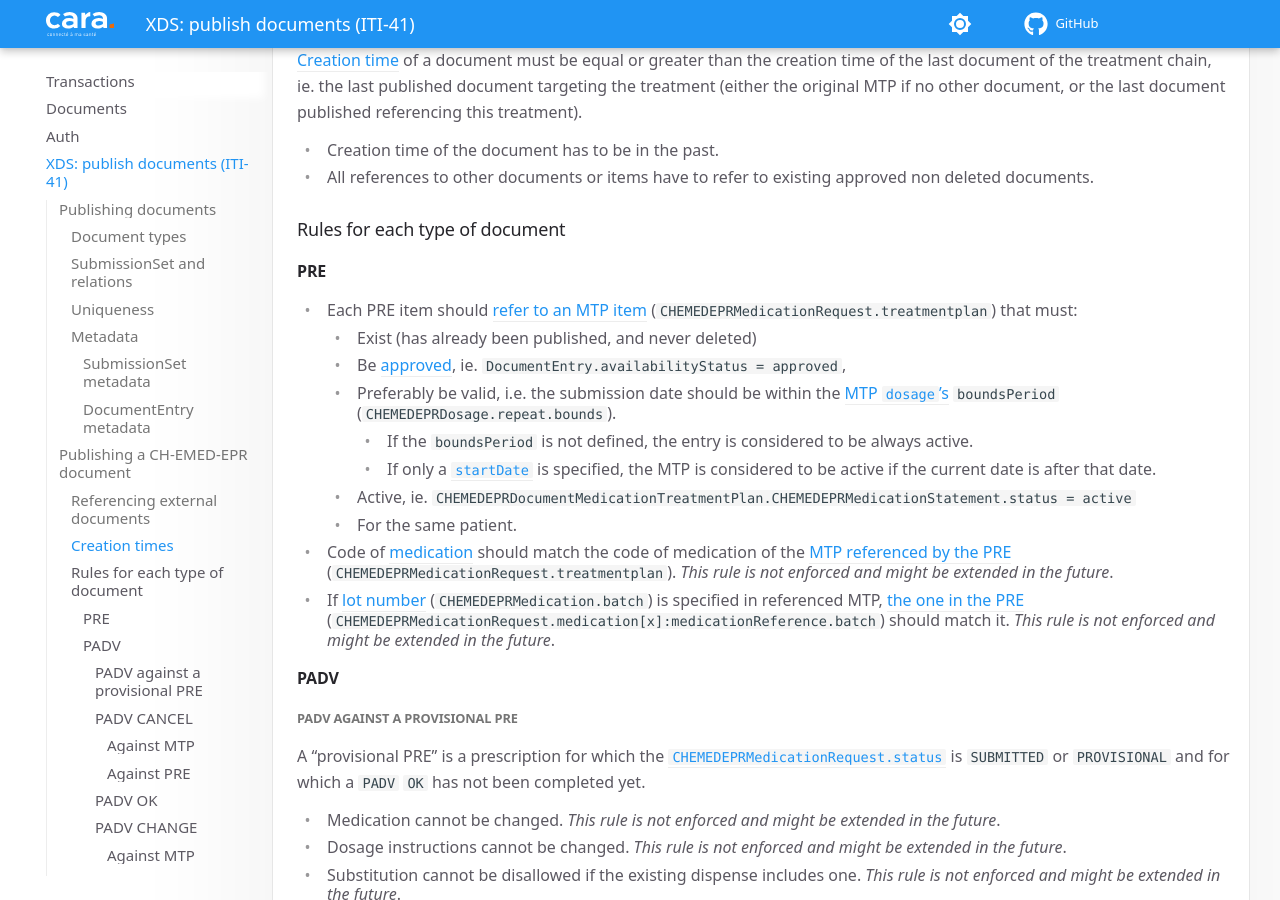
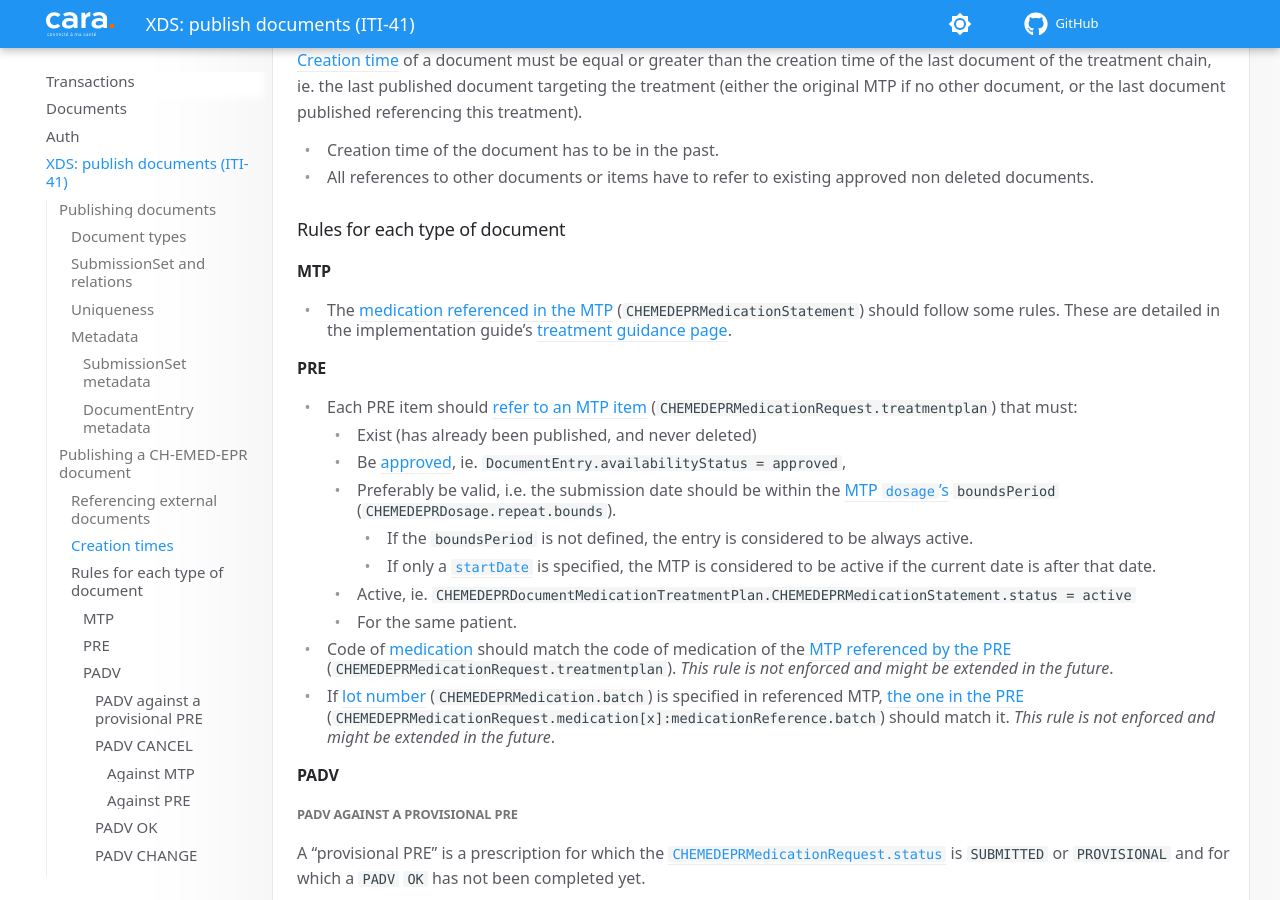
Before and after one commit to CARA-ch/emed-service-guide, an MkDocs documentation site: the page built from docs/transactions/iti41.md, in a window 1280 px wide and 900 px high, scrolled down 4449 px. Built offline with MkDocs 1.6.1 and Material for MkDocs 9.7.7, drawn with Linux system fonts in a browser that asks for light colours; comment, search, counter and statistics services are not loaded.

Commit message:
#25 add reference to treatment guidance in IG

```diff
--- a/docs/transactions/iti41.md
+++ b/docs/transactions/iti41.md
@@ -103,6 +103,8 @@ This implies that the metadata cannot contain [Reference ids](https://profiles.i
 * All references to other documents or items have to refer to existing approved non deleted documents.
 
 ### Rules for each type of document
+#### MTP
+* The [medication referenced in the MTP](https://build.fhir.org/ig/CARA-ch/ch-emed-epr/StructureDefinition-ch-emed-epr-medicationstatement-treatmentplan.html) (`CHEMEDEPRMedicationStatement`) should follow some rules. These are detailed in the implementation guide's [treatment guidance page](https://build.fhir.org/ig/CARA-ch/ch-emed-epr/guidance_treatment.html).
 #### PRE
 * Each PRE item should [refer to an MTP item](https://build.fhir.org/ig/CARA-ch/ch-emed-epr/StructureDefinition-ch-emed-epr-document-medicationprescription.html) (`CHEMEDEPRMedicationRequest.treatmentplan`) that must:
     * Exist (has already been published, and never deleted)
```
